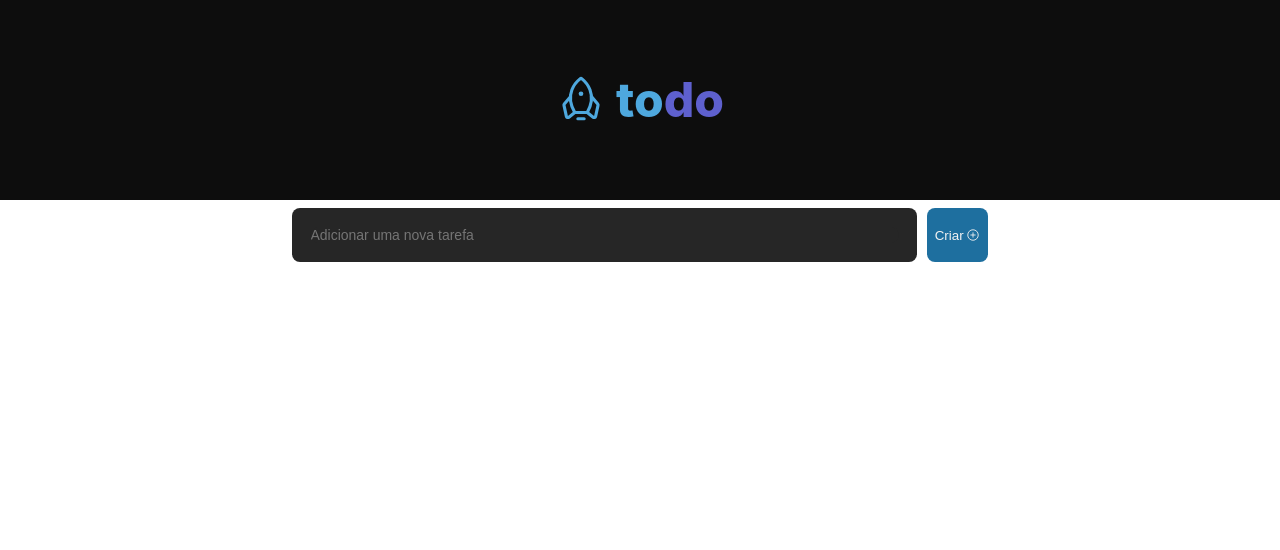
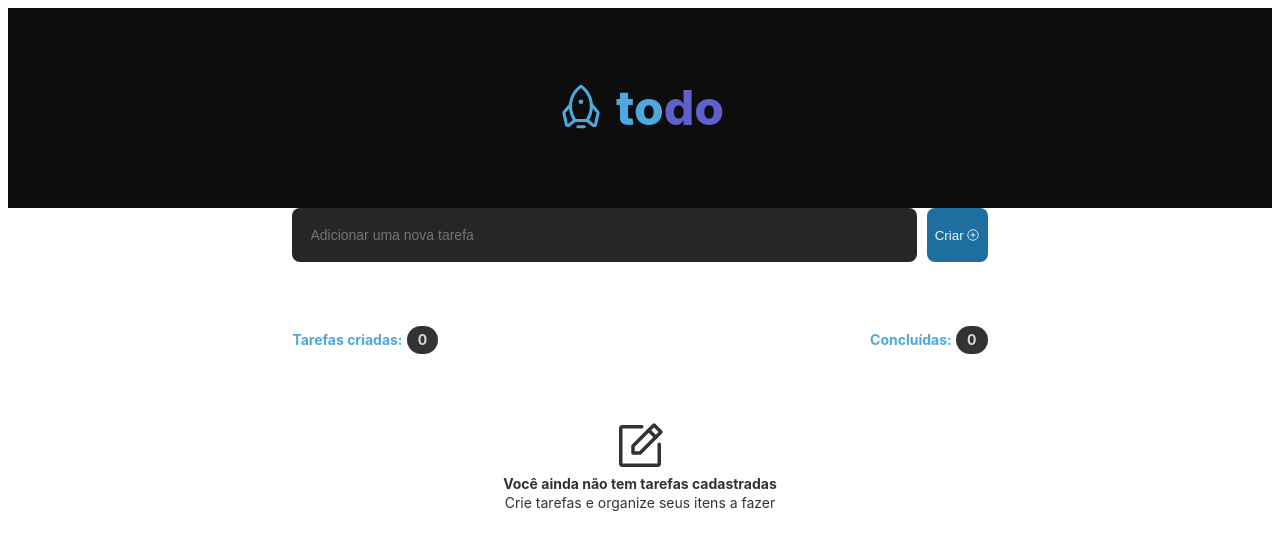
Before and after one commit to endoeduardo/to-do-app, a React (Vite) app: page / in a window 1280 px wide. Shown: the top 550 px of the page. Built offline with nearby package versions, Linux system fonts and the light colour scheme.

Commit message:
FEAT: add empty list task

```diff
--- a/src/App.tsx
+++ b/src/App.tsx
@@ -1,13 +1,15 @@
 import { Header } from './components/Header'
 import { InputTaskBar } from './components/InputTaskBar'
+import { TaskListContainer } from './components/TaskListContainer'
 
 export function App() {
   return (
     <>
       <Header />
-      <div className="header-spacer" />
+      {/* <div className="header-spacer" /> */}
       <div className="App">
         <InputTaskBar />
+        <TaskListContainer />
       </div>
     </>
   )
--- a/src/components/Header.module.css
+++ b/src/components/Header.module.css
@@ -1,4 +1,5 @@
 .header {
+    margin: 0;
     background-color: var(--gray-700);
     text-align: center;
     width: 100%;
@@ -6,9 +7,10 @@
     display: flex;
     justify-content: center;
     align-items: center;
-    position: fixed;
-    top: 0;
-    left: 0;
+    /* position: fixed; */
+    position: static;
+    /* top: 0;
+    left: 0; */
 }
 
 .h1Blue {
--- /dev/null
+++ b/src/components/TaskListContainer.module.css
@@ -0,0 +1,50 @@
+.taskListContainer {
+    display: flex;
+    flex-direction: column;
+    width: 55%;
+    margin: 64px auto;
+}
+
+.taskListContainer header {
+    display: flex;
+    flex-direction: row;
+    justify-content: space-between;
+}
+
+.taskListContainer header div {
+    display: flex;
+    flex-direction: row;
+    align-items: center;
+}
+
+.taskStrongTitle {
+    color: var(--blue);
+}
+
+.taskStrongCount {
+    background-color: var(--gray-400);
+    color: var(--gray-200);
+    padding: 0.25rem 0.700rem;
+    margin: 0 0 0 4px;
+    border-radius: 20px;
+}
+
+.notePencil {
+    color: var(--gray-400);
+}
+
+.emptyTaskList {
+    display: flex;
+    flex-direction: column;
+    align-items: center;
+    justify-content: center;
+    width: 100%;
+    height: 100%;
+    color: var(--gray-400);
+    margin: 64px auto;
+}
+
+.emptyTaskList p {
+    font-size: var(--font-size-md);
+    margin-top: 0px;
+}
--- /dev/null
+++ b/src/components/TaskListContainer.tsx
@@ -0,0 +1,24 @@
+import styles from './TaskListContainer.module.css';
+import { NotePencil } from 'phosphor-react';
+
+export function TaskListContainer() {
+  return (
+    <div className={styles.taskListContainer}>
+        <header>
+            <div>
+                <strong className={styles.taskStrongTitle}>Tarefas criadas:</strong>
+                <strong className={styles.taskStrongCount}>0</strong>
+            </div>
+            <div>
+                <strong className={styles.taskStrongTitle}>Concluídas:</strong>
+                <strong className={styles.taskStrongCount}>0</strong>
+            </div>
+        </header>
+        <div className={styles.emptyTaskList}>
+            <NotePencil size={56} className={styles.notePencil}/>
+            <strong>Você ainda não tem tarefas cadastradas</strong>
+            <p>Crie tarefas e organize seus itens a fazer</p>
+        </div>
+    </div>
+  );
+}
```
